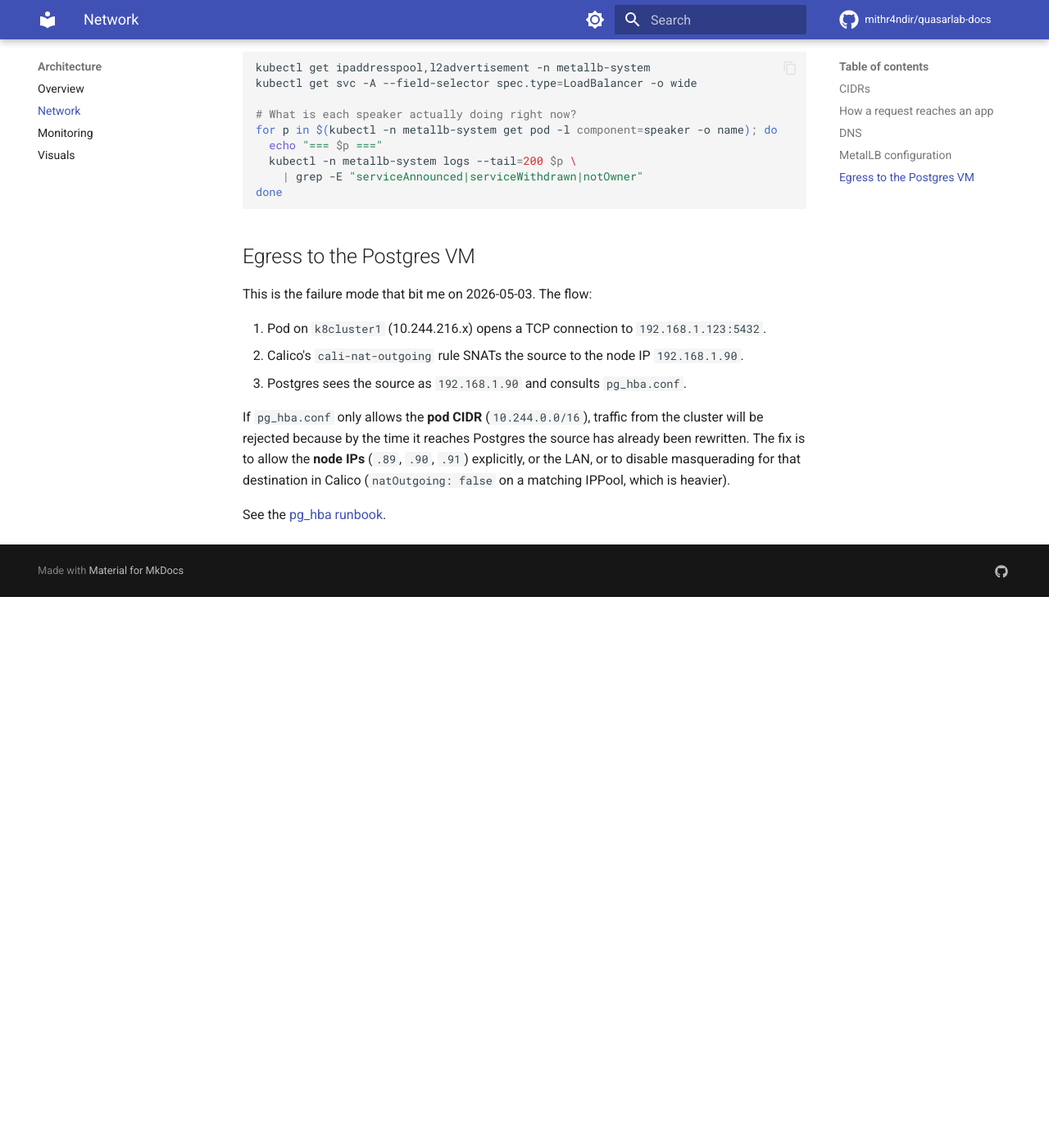
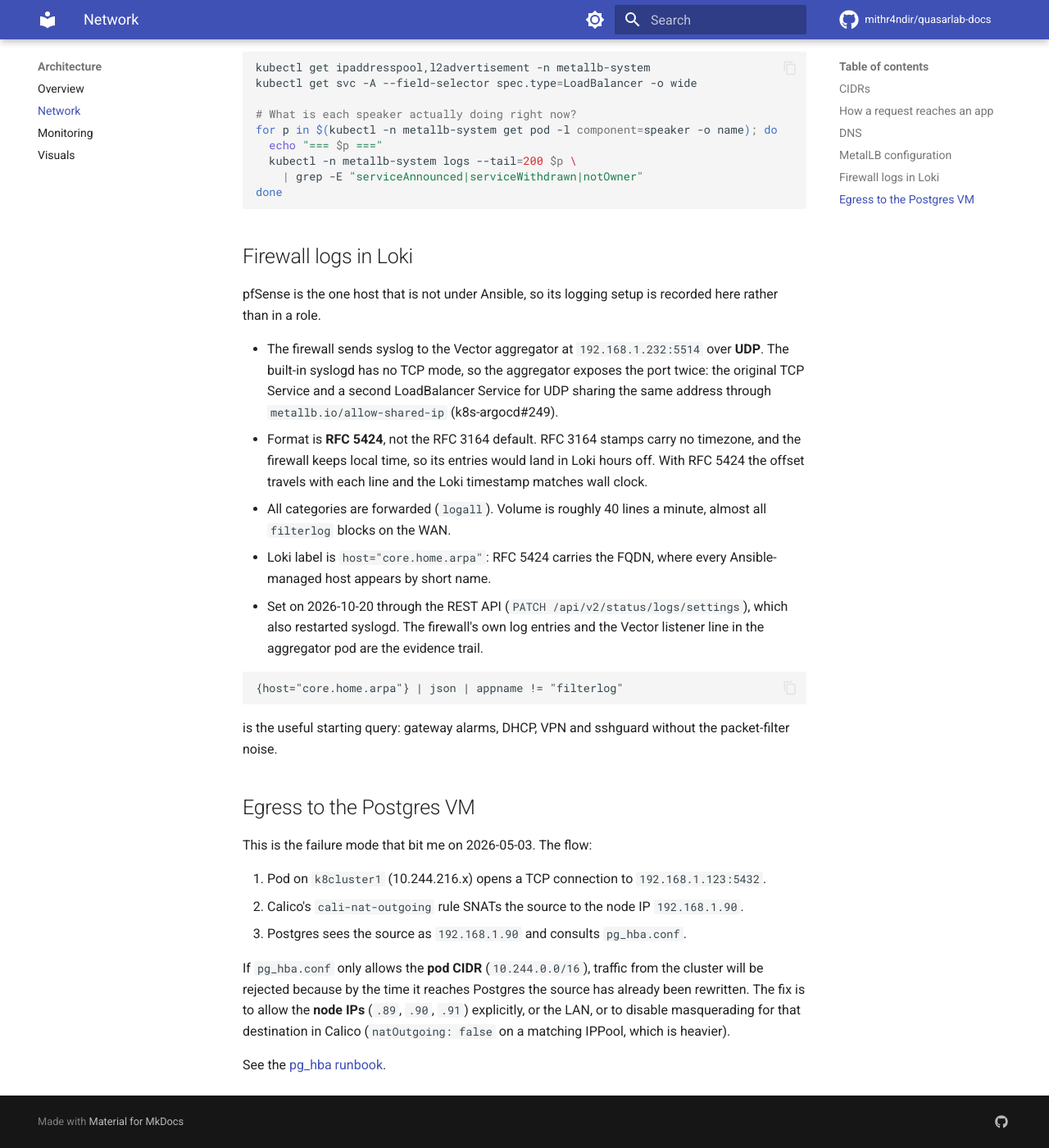
Before and after one commit to mithr4ndir/quasarlab-docs, an MkDocs documentation site: the page built from docs/architecture/network.md, in a window 1280 px wide and 1400 px high, scrolled down 2132 px. Shown: the whole window at 82% size. Built offline with MkDocs 1.6.1 and Material for MkDocs 9.7.7, drawn with Linux system fonts in a browser that asks for light colours; comment, search, counter and statistics services are not loaded; before the commit the page ends 2860 px from its top, so only the background shows below that.

Commit message:
network: record pfSense remote syslog to the Vector aggregator
pfSense now ships all logs to 192.168.1.232:5514 over UDP in RFC 5424,
set through the REST API on 2026-10-20 after k8s-argocd#249 added the
UDP listener. The firewall is outside Ansible, so this page is where the
setting, the format choice and the Loki label live.

````diff
--- a/docs/architecture/network.md
+++ b/docs/architecture/network.md
@@ -75,6 +75,22 @@ for p in $(kubectl -n metallb-system get pod -l component=speaker -o name); do
 done
 ```
 
+## Firewall logs in Loki
+
+pfSense is the one host that is not under Ansible, so its logging setup is recorded here rather than in a role.
+
+- The firewall sends syslog to the Vector aggregator at `192.168.1.232:5514` over **UDP**. The built-in syslogd has no TCP mode, so the aggregator exposes the port twice: the original TCP Service and a second LoadBalancer Service for UDP sharing the same address through `metallb.io/allow-shared-ip` (k8s-argocd#249).
+- Format is **RFC 5424**, not the RFC 3164 default. RFC 3164 stamps carry no timezone, and the firewall keeps local time, so its entries would land in Loki hours off. With RFC 5424 the offset travels with each line and the Loki timestamp matches wall clock.
+- All categories are forwarded (`logall`). Volume is roughly 40 lines a minute, almost all `filterlog` blocks on the WAN.
+- Loki label is `host="core.home.arpa"`: RFC 5424 carries the FQDN, where every Ansible-managed host appears by short name.
+- Set on 2026-10-20 through the REST API (`PATCH /api/v2/status/logs/settings`), which also restarted syslogd. The firewall's own log entries and the Vector listener line in the aggregator pod are the evidence trail.
+
+```logql
+{host="core.home.arpa"} | json | appname != "filterlog"
+```
+
+is the useful starting query: gateway alarms, DHCP, VPN and sshguard without the packet-filter noise.
+
 ## Egress to the Postgres VM
 
 This is the failure mode that bit me on 2026-05-03. The flow:
````
